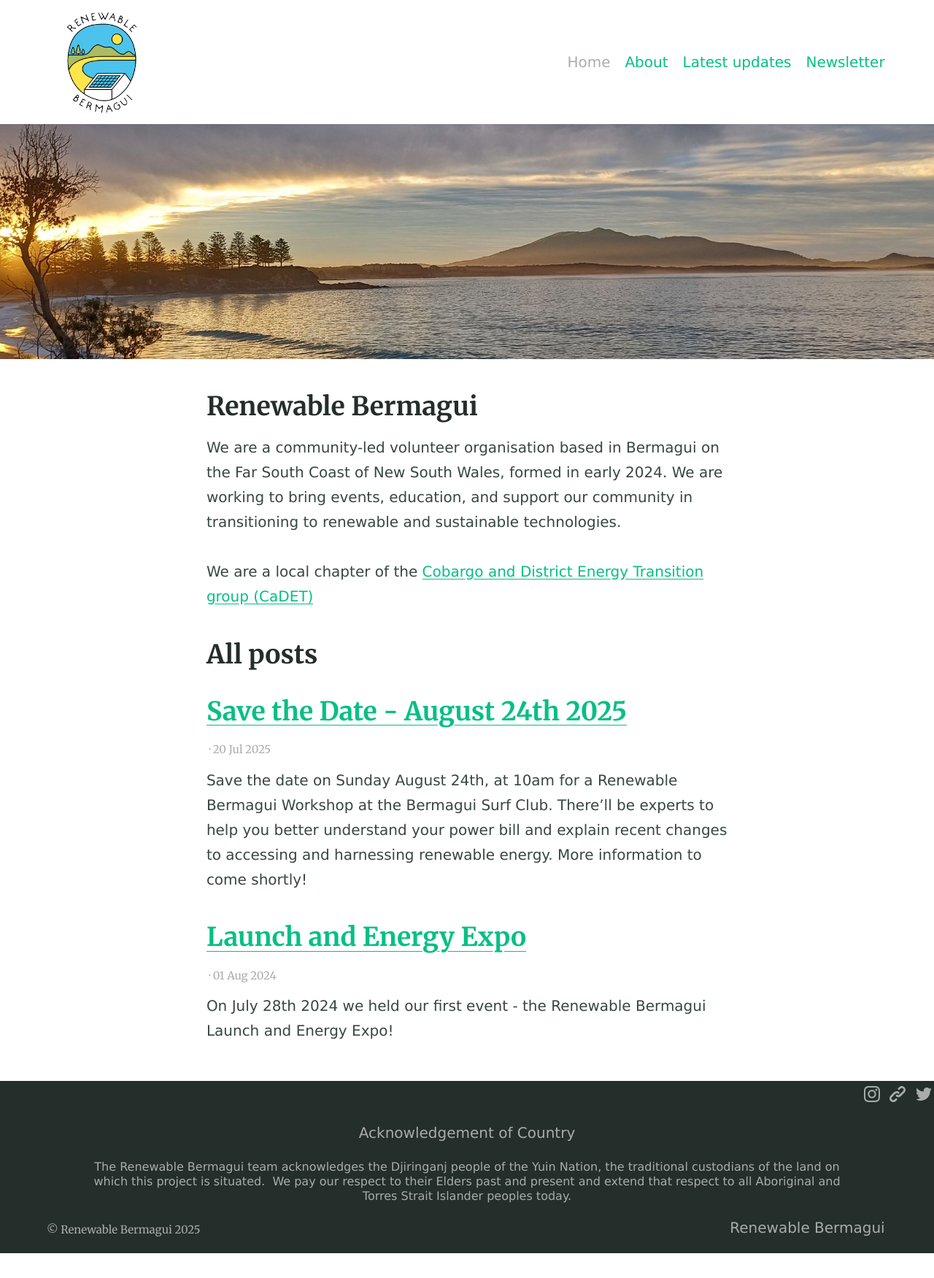
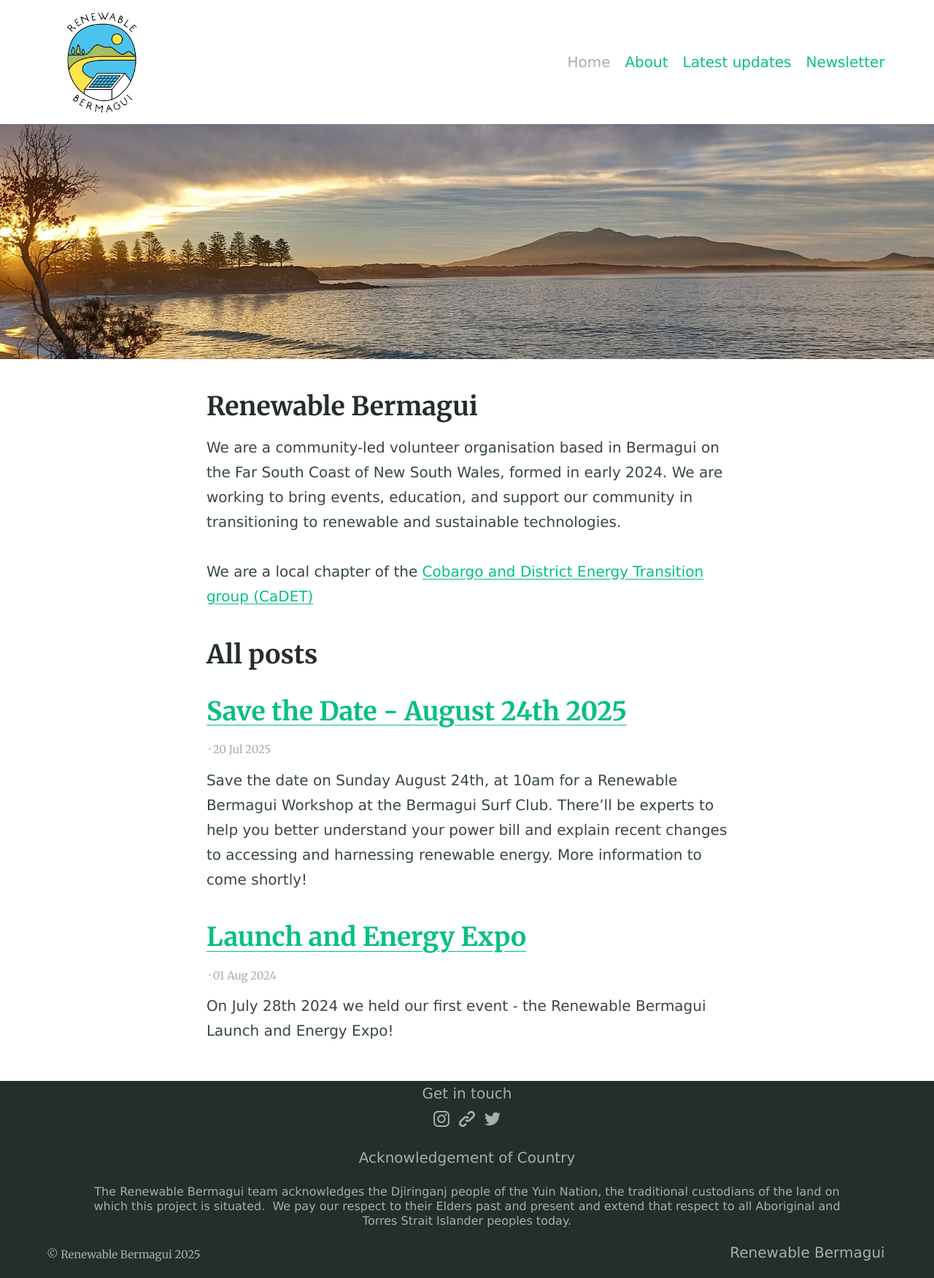
Before and after one commit to renewablebermagui/renewablebermagui.github.io, a Jekyll site: the page built from index.md, in a window 1280 px wide. Shown: the whole page at 73% size. Built offline with Jekyll 4.4.1, drawn with Linux system fonts in a browser that asks for light colours; our own code applies the rules of GitHub Pages for plain Markdown files; before the commit the page ends 1717 px from its top, so only the background shows below that.

Commit message:
socials formatting

```diff
--- a/_includes/site-footer.html
+++ b/_includes/site-footer.html
@@ -1,11 +1,15 @@
 <footer class="footer">
 
-  {% include nav-social.html %}
+  <div class="socials-container">
+    <h3>Get in touch</h3>
+    {% include nav-social.html %}
+  </div>
 
   <div class="aoc-container">
     <h3>Acknowledgement of Country</h3>
     <span>The Renewable Bermagui team acknowledges the Djiringanj people of the Yuin Nation, the traditional custodians of the land on which this project is situated.&nbsp; We pay our respect to their Elders past and present and extend that respect to all Aboriginal and Torres Strait Islander peoples today.</span>
   </div>
+
   <div class="container">
     <div class="copyright  typeset">
       <small class="small">&copy; {{ site.title }} {{ site.time | date: '%Y' }}</small>
--- a/_sass/_theme.scss
+++ b/_sass/_theme.scss
@@ -36,9 +36,8 @@
 
 
 // Header, feature and footer
-.header,
-.footer {
-  .nav {
+.header, .footer {
+  nav {
     text-align: right;
   }
   .logo {
@@ -53,9 +52,17 @@
       @include align-items(center);
     }
   }
+}
 
+.footer .socials-container {
+  display: flex;
+  align-items: center;
+  flex-direction: column;
+  justify-content: center;
 
-
+  nav {
+    text-align: center;
+  }
 }
 
 
```
